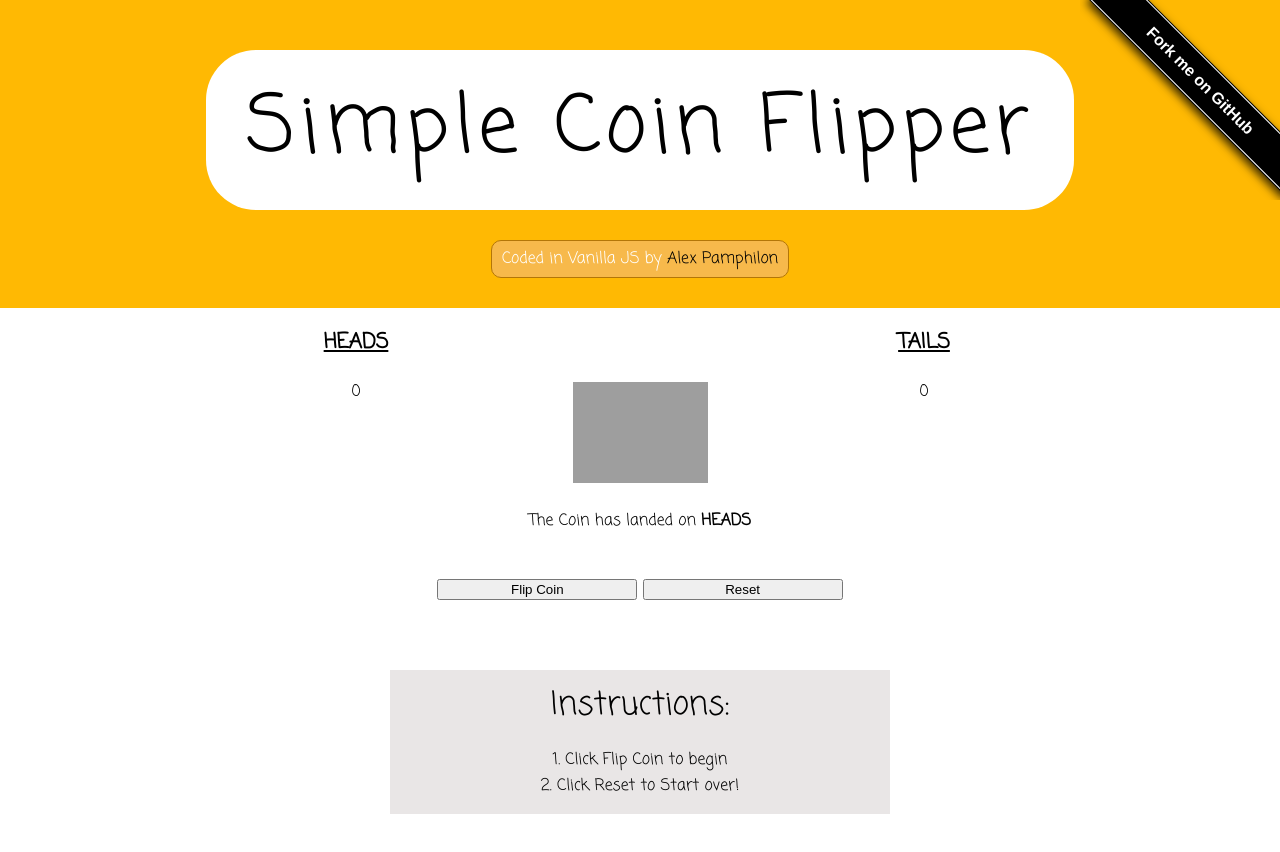
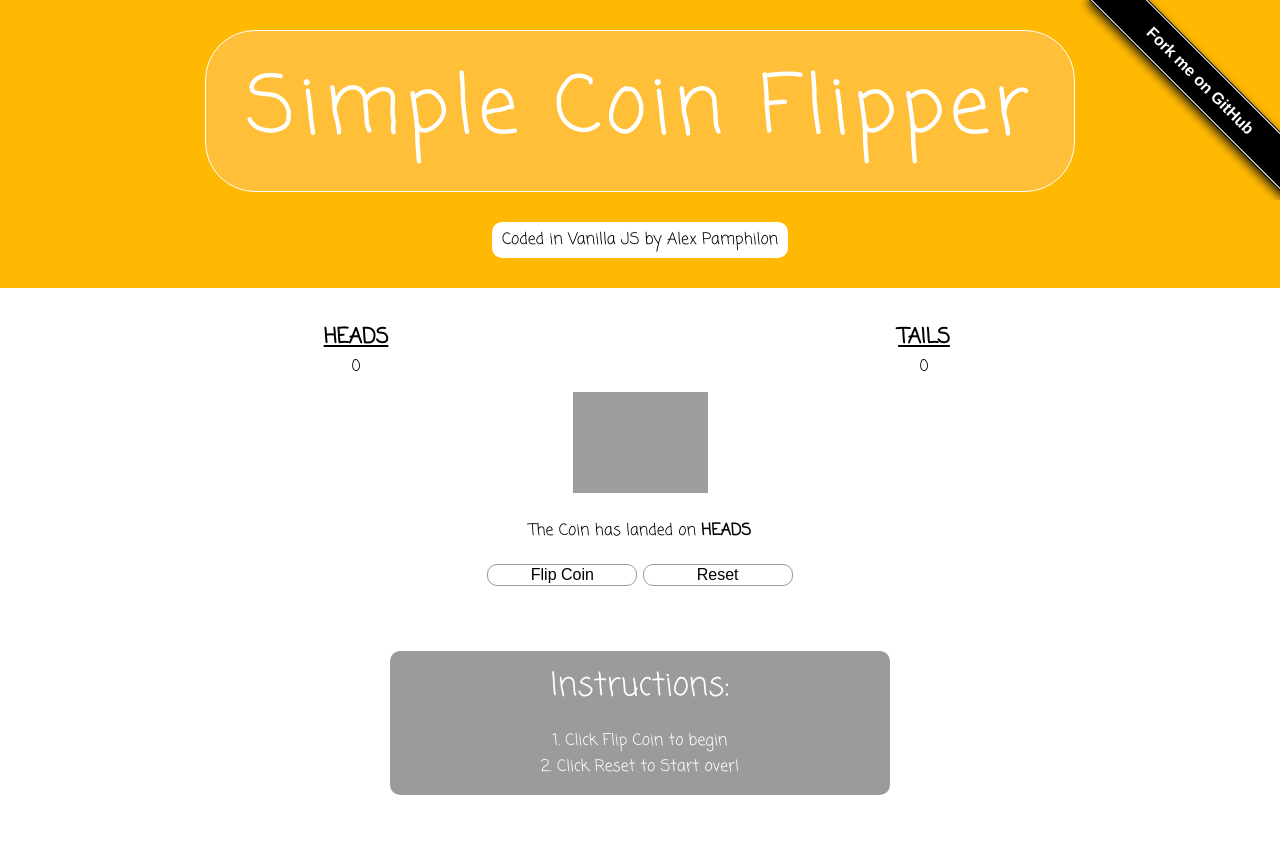
Before and after one commit to apamphilon/coin-flipper, a plain HTML site: page index.html in a window 1280 px wide. Drawn offline with nearby package versions, Linux system fonts and the light colour scheme; grey boxes are pictures that could not be loaded.

Commit message:
style changes e.g colors and buttons

```diff
--- a/_css/responsive.css
+++ b/_css/responsive.css
@@ -33,7 +33,7 @@
 	}
 
 	#coin-wrapper {
-		margin: 25px auto;
+		margin: 15px auto;
 	}
 
 	.heads, .tails {
--- a/_css/style.css
+++ b/_css/style.css
@@ -2,11 +2,12 @@
   max-width: 940px;
   margin: 0 auto;
   text-align: center;
+  padding-top: 40px;
 }
 
 header {
   background: rgb(255, 185, 3);
-  padding: 50px 20px 30px;
+  padding: 30px 20px;
   text-align: center;
 }
 
@@ -29,7 +30,7 @@ header {
 }
 
 #coin {
-  margin: 0 auto;
+  margin: 0 auto 30px;
   height: 150px;
   width: 150px;
 }
@@ -49,7 +50,13 @@ header {
 }
 
 button {
-  width: 200px;
+  width: 150px;
+  margin: 15px auto;
+  border: 1px solid rgb(155, 155, 155);
+  border-radius: 10px;
+  font-size: 16px;
+  background: white;
+  outline: none;
 }
 
 ol li {
@@ -59,13 +66,11 @@ ol li {
 }
 
 #instructions {
-  background: rgb(233, 230, 230);
+  background: rgb(155, 155, 155);
   margin: 10px 30px 0;
   padding: 20px;
-}
-
-#resetButton {
-  margin: 20px 0;
+  color: white;
+  border-radius: 10px;
 }
 
 /******** Fonts ********/
@@ -76,16 +81,18 @@ body {
 
 p {
   font-size: 1em;
-  margin: 30px;
+  margin: 10px;
 }
 
 h1 {
   font-size: 3em;
-  background: white;
+  background: rgb(255, 191, 56);
   display: inline-block;
   padding: 40px;
   border-radius: 50px;
   letter-spacing: 5px;
+  color: white;
+  border: 1px solid white;
 }
 
 h2 {
@@ -93,10 +100,8 @@ h2 {
   font-size: 0.9em;
   padding: 10px;
   border-radius: 10px;
-  background: rgba(247, 185, 75, 1);
-  color: white;
+  background: rgba(255, 255, 255, 1);
   display: table;
-  border: 1px solid rgb(180, 118, 7);
 }
 
 h3 {
```
